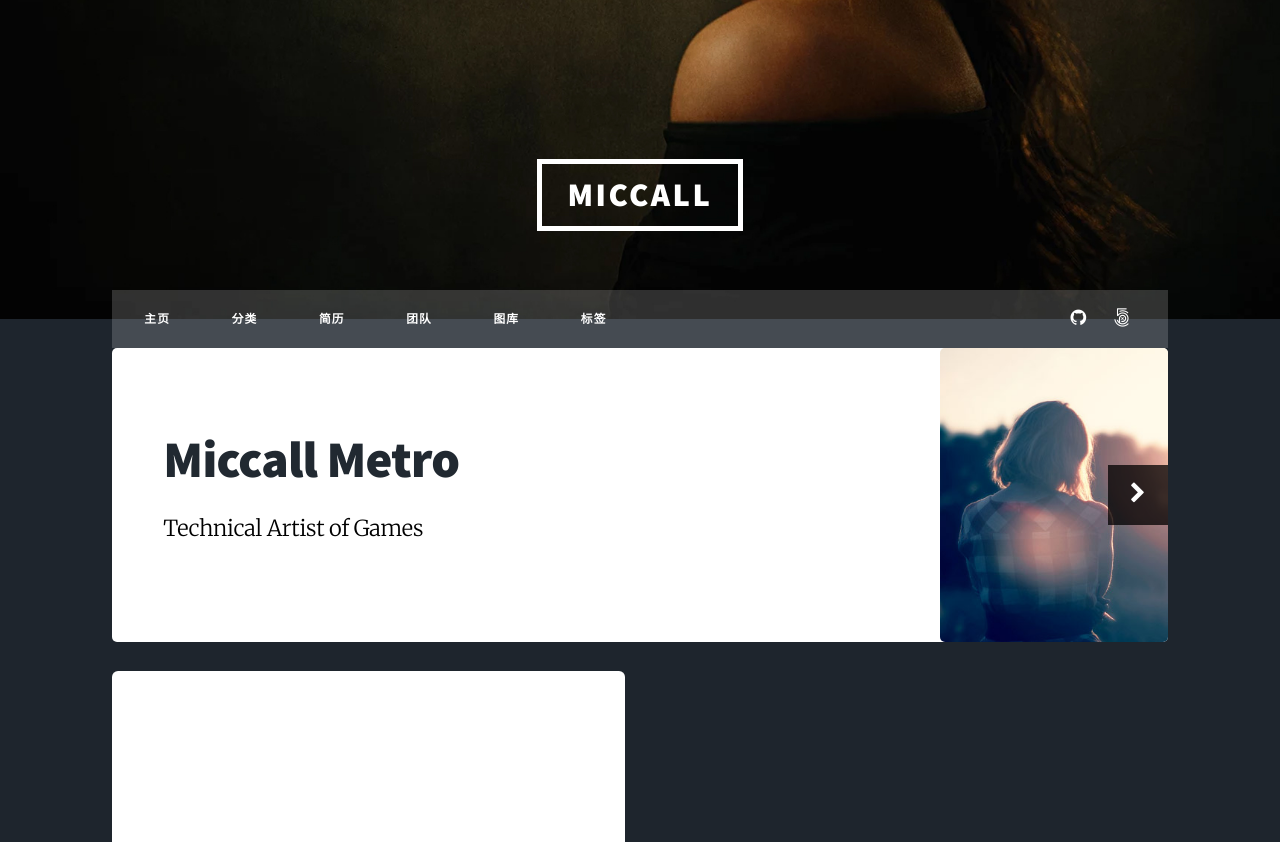
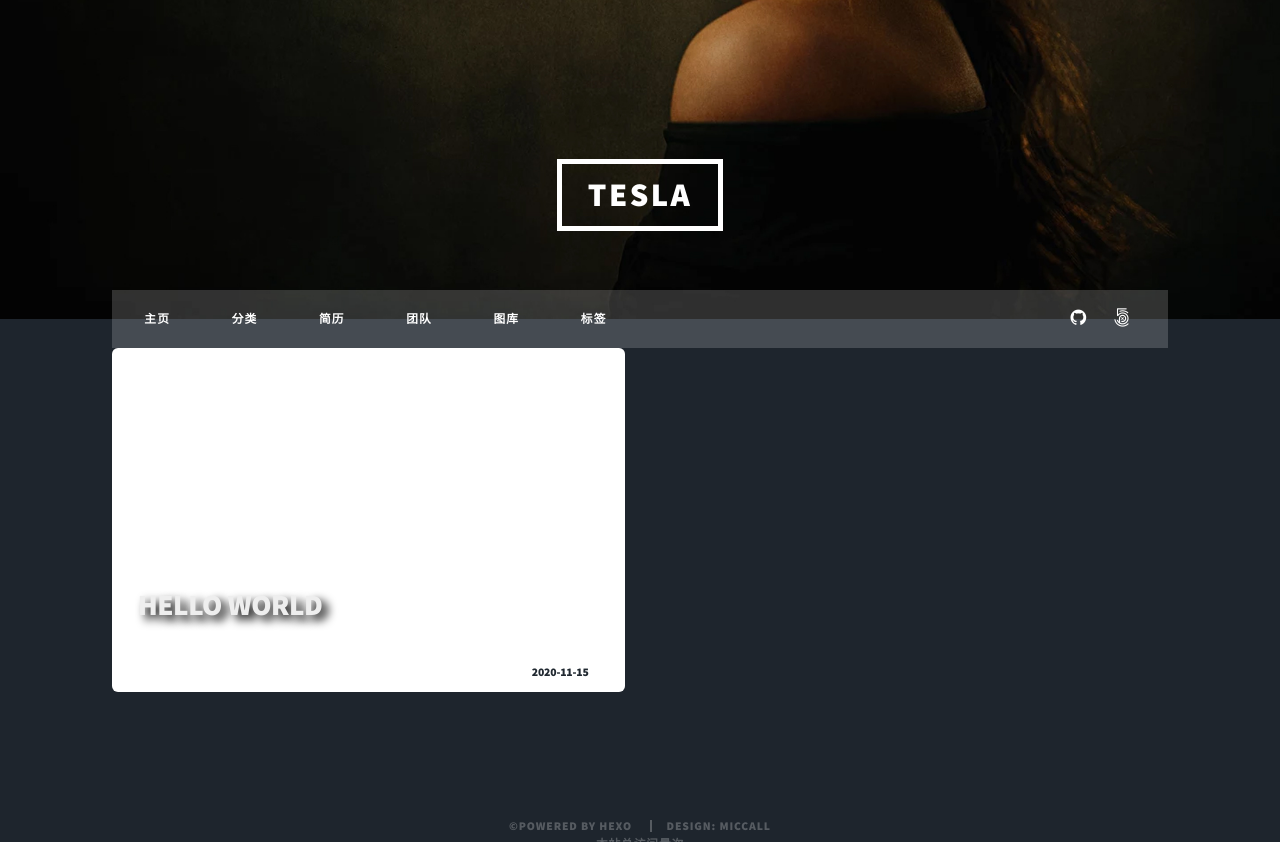
Before and after one commit to TWSLK/myBlog, a plain HTML site: page index.html in a window 1280 px wide. Shown: the part 481-1323 px from the top of the page. Drawn offline with nearby package versions, Linux system fonts and the light colour scheme; some packages are replaced by stand-ins of ours; a script that the page names is missing.

Commit message:
Site updated: 2020-11-16 22:25:01

```diff
--- a/index.html
+++ b/index.html
@@ -76,11 +76,10 @@
       <div id="intro">
         <h1>
           This is<br />
-          MICCALL
+          TESLA's BLOG
         </h1>
         <p>
-          Whatever is worth doing is worth doing well <br />
-          I'll think of you every step of the way
+          每一个优秀的人都一段沉默的时光，那段时光，是你付出任何努力都得不到回报的日子<br />我们把它叫做扎根。
         </p>
         <ul class="actions">
           <li>
@@ -93,7 +92,7 @@
       <!-- Intro 头部显示 e -->
       <!-- Header 头部logo start -->
       <header id="header">
-        <a href="/myBlog/" class="logo">MICCALL</a>
+        <a href="/myBlog/" class="logo">TESLA</a>
       </header>
       <!-- Header 头部logo end -->
       <!-- Nav 导航条 start -->
@@ -159,22 +158,6 @@
       </nav>
       <!-- Nav 导航条 end -->
       <!-- Main 主要部分 start -->
-
-      <!-- Main-first -->
-      <div id="main">
-        <!-- Main first s-->
-        <article id="me" class="panel">
-          <header style="color: #000000">
-            <h1>Miccall Metro</h1>
-            <p>Technical Artist of Games</p>
-          </header>
-          <a href="" class="jumplink pic">
-            <span class="arrow icon fa-chevron-right"><span></span></span>
-            <img src="/images/me.jpg" alt="" />
-          </a>
-        </article>
-        <!-- Main first e-->
-      </div>
 
       <!-- 文章列表   s -->
       <div id="main" style="background-color: transparent; padding: 0">
```
